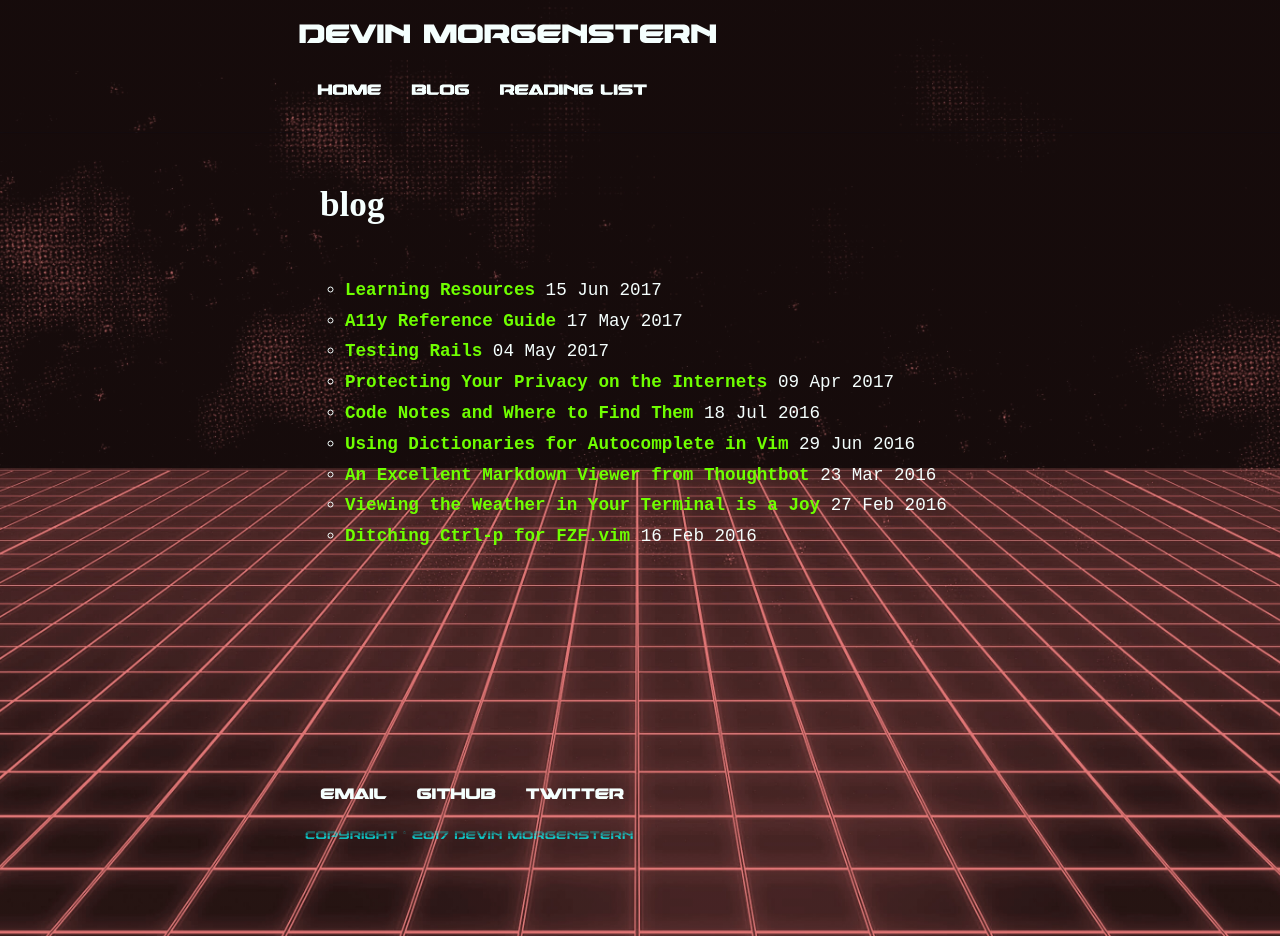
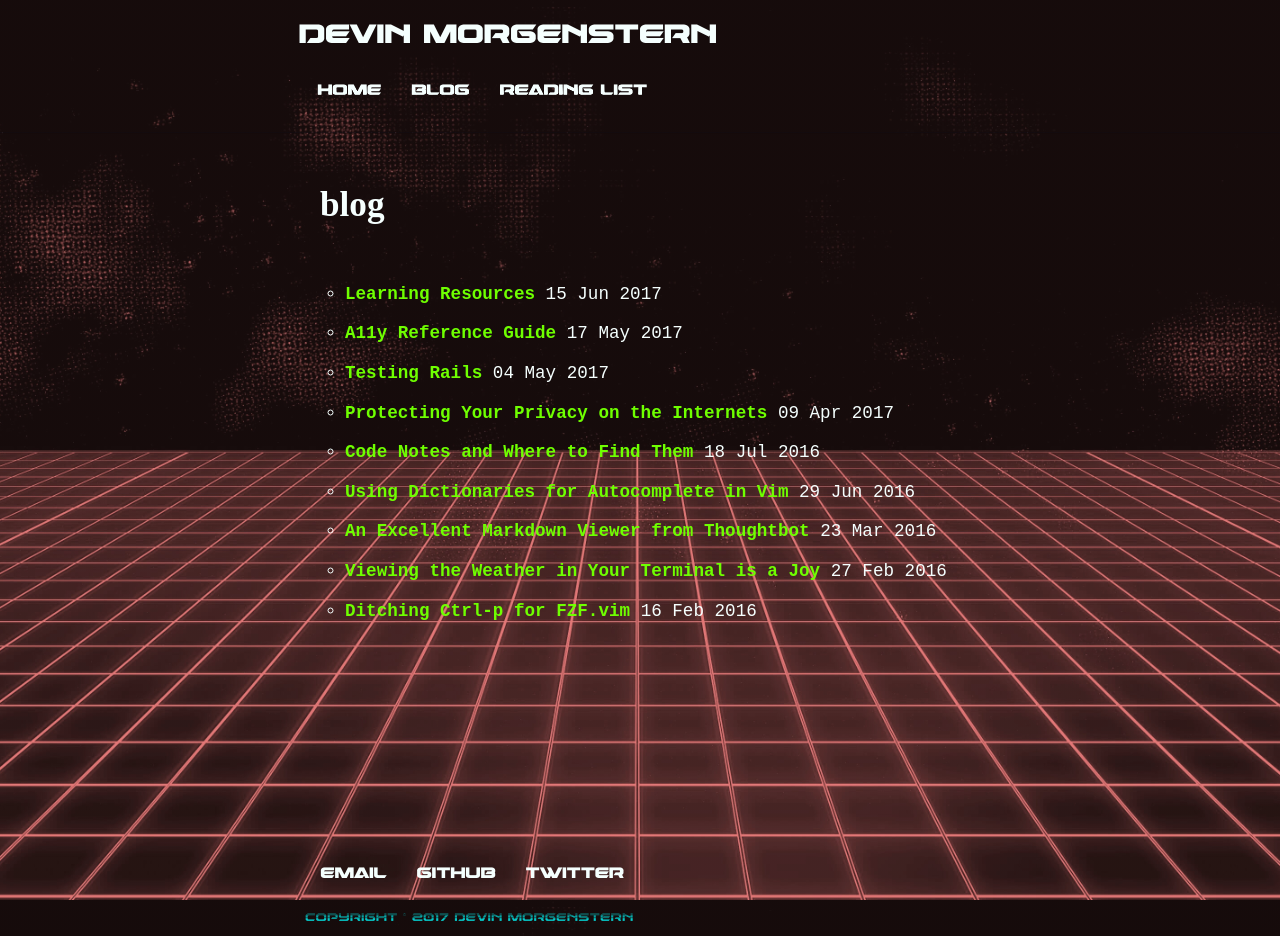
Before and after one commit to devinrm/devinrm.github.io, a Jekyll site: the page built from blog/index.html, in a window 1280 px wide and 936 px high. Built offline with Jekyll 4.4.1, drawn with Linux system fonts in a browser that asks for light colours; some web fonts are replaced.

Commit message:
Increase line height

```diff
--- a/css/main.css
+++ b/css/main.css
@@ -83,7 +83,7 @@
   }
 
   li {
-    line-height: 1.25em;
+    line-height: 1.75em;
     margin-bottom: 0.5em;
   }
 
```
